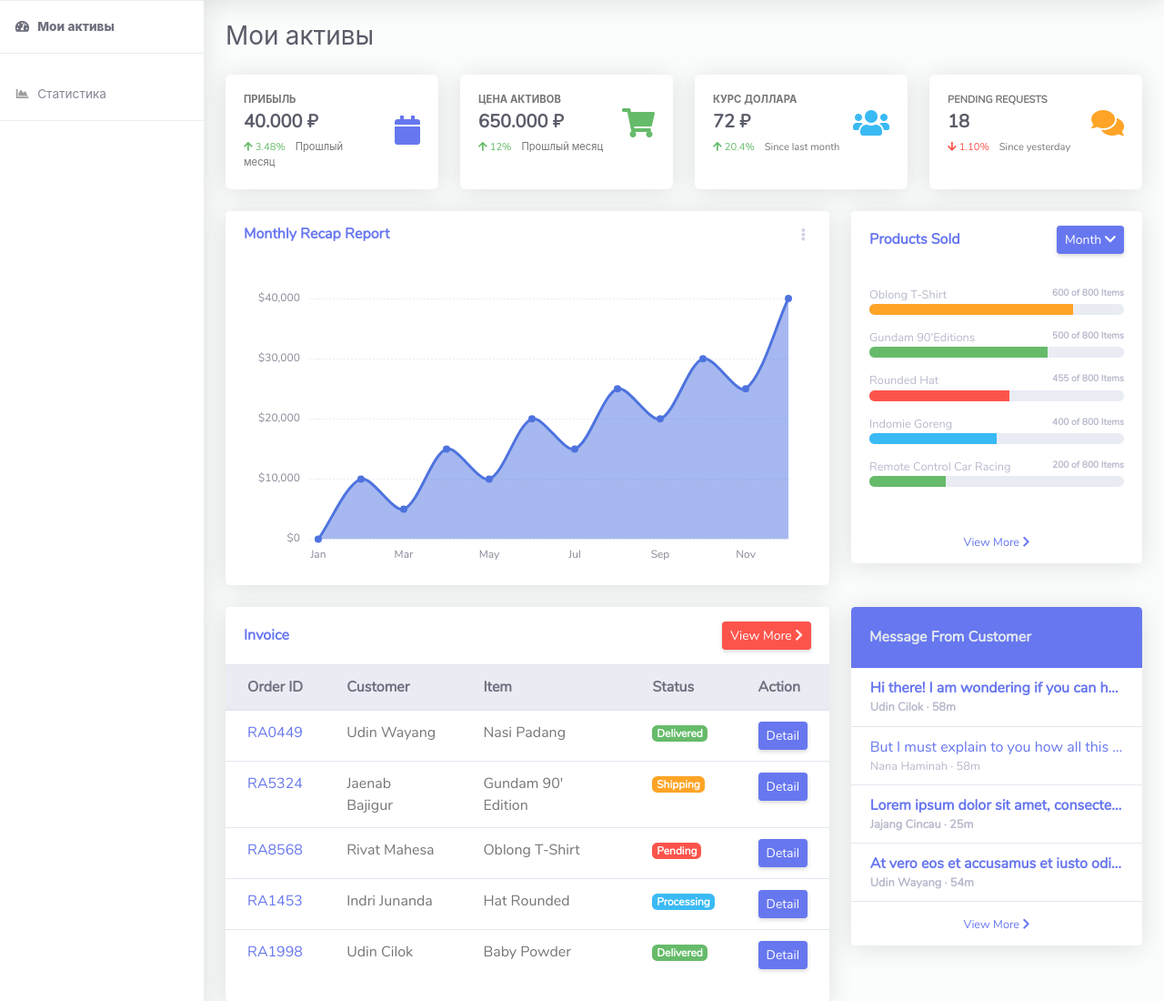
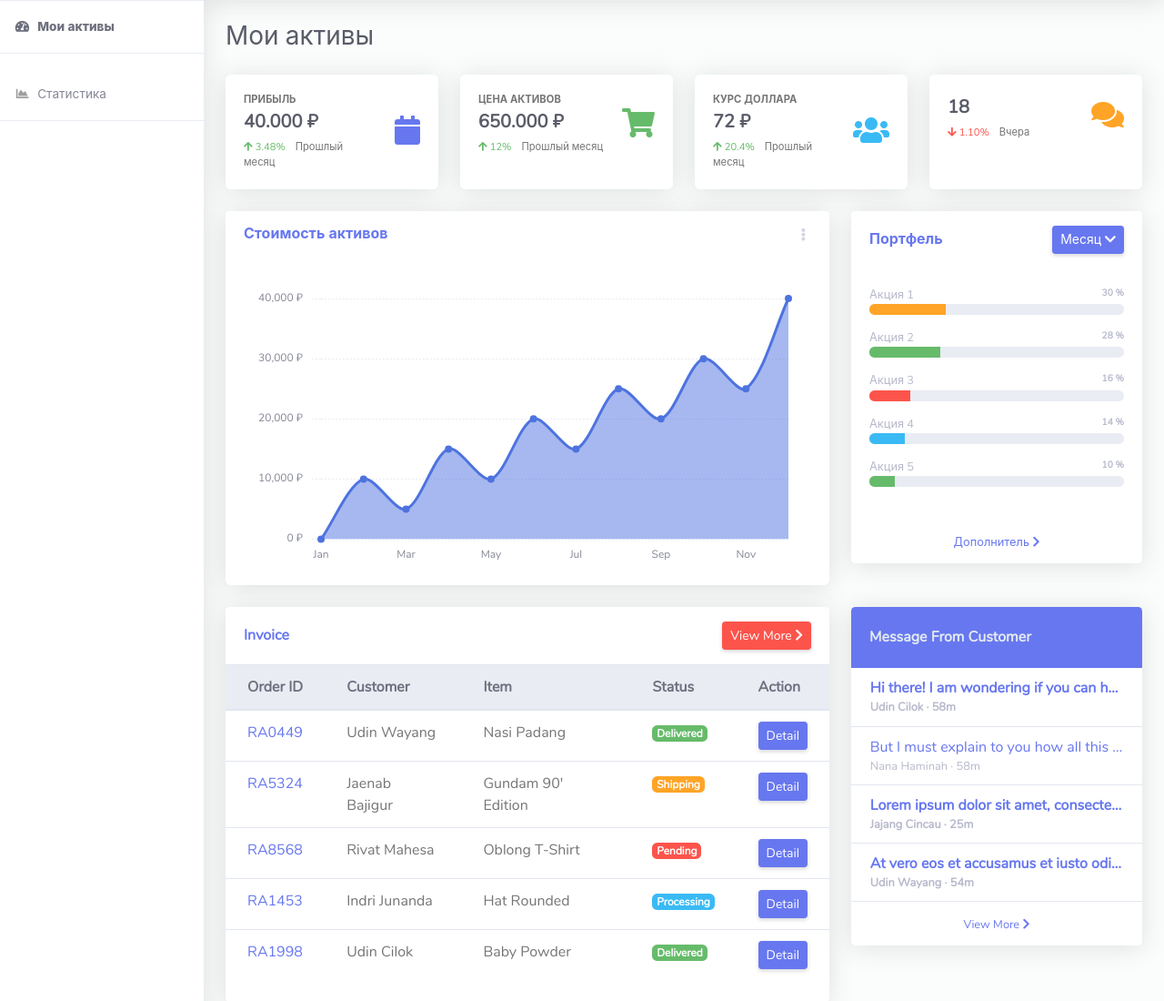
Before and after one commit to PythonTrip/DB_fintech_accenture, a Django app: page / in a window 1280 px wide. Shown: the part 70-1170 px from the top of the page at 91% size. Run offline with Django 3.2, Linux system fonts and the light colour scheme; some libraries are stand-ins or nearby versions.

Commit message:
Cost and portfolio graphics

```diff
--- a/static/js/demo/chart-area-demo.js
+++ b/static/js/demo/chart-area-demo.js
@@ -78,7 +78,7 @@ var myLineChart = new Chart(ctx, {
           padding: 10,
           // Include a dollar sign in the ticks
           callback: function(value, index, values) {
-            return '$' + number_format(value);
+            return number_format(value) + ' ₽';
           }
         },
         gridLines: {
--- a/templates/index.html
+++ b/templates/index.html
@@ -291,7 +291,7 @@
                       <div class="h5 mb-0 mr-3 font-weight-bold text-gray-800">72 ₽</div>
                       <div class="mt-2 mb-0 text-muted text-xs">
                         <span class="text-success mr-2"><i class="fas fa-arrow-up"></i> 20.4%</span>
-                        <span>Since last month</span>
+                        <span>Прошлый месяц</span>
                       </div>
                     </div>
                     <div class="col-auto">
@@ -307,11 +307,11 @@
                 <div class="card-body">
                   <div class="row no-gutters align-items-center">
                     <div class="col mr-2">
-                      <div class="text-xs font-weight-bold text-uppercase mb-1">Pending Requests</div>
+                      <div class="text-xs font-weight-bold text-uppercase mb-1"></div>
                       <div class="h5 mb-0 font-weight-bold text-gray-800">18</div>
                       <div class="mt-2 mb-0 text-muted text-xs">
                         <span class="text-danger mr-2"><i class="fas fa-arrow-down"></i> 1.10%</span>
-                        <span>Since yesterday</span>
+                        <span>Вчера</span>
                       </div>
                     </div>
                     <div class="col-auto">
@@ -326,7 +326,7 @@
             <div class="col-xl-8 col-lg-7">
               <div class="card mb-4">
                 <div class="card-header py-3 d-flex flex-row align-items-center justify-content-between">
-                  <h6 class="m-0 font-weight-bold text-primary">Monthly Recap Report</h6>
+                  <h6 class="m-0 font-weight-bold text-primary">Стоимость активов</h6>
                   <div class="dropdown no-arrow">
                     <a class="dropdown-toggle" href="#" role="button" id="dropdownMenuLink" data-toggle="dropdown"
                       aria-haspopup="true" aria-expanded="false">
@@ -334,11 +334,11 @@
                     </a>
                     <div class="dropdown-menu dropdown-menu-right shadow animated--fade-in"
                       aria-labelledby="dropdownMenuLink">
-                      <div class="dropdown-header">Dropdown Header:</div>
-                      <a class="dropdown-item" href="#">Action</a>
-                      <a class="dropdown-item" href="#">Another action</a>
-                      <div class="dropdown-divider"></div>
-                      <a class="dropdown-item" href="#">Something else here</a>
+                      <div class="dropdown-header">Период</div>
+                      <a class="dropdown-item" href="#">Сегодня</a>
+                      <a class="dropdown-item" href="#">Неделя</a>
+                      <a class="dropdown-item" href="#">Месяц</a>
+                      <a class="dropdown-item" href="#">Год</a>
                     </div>
                   </div>
                 </div>
@@ -353,71 +353,71 @@
             <div class="col-xl-4 col-lg-5">
               <div class="card mb-4">
                 <div class="card-header py-3 d-flex flex-row align-items-center justify-content-between">
-                  <h6 class="m-0 font-weight-bold text-primary">Products Sold</h6>
+                  <h6 class="m-0 font-weight-bold text-primary">Портфель</h6>
                   <div class="dropdown no-arrow">
                     <a class="dropdown-toggle btn btn-primary btn-sm" href="#" role="button" id="dropdownMenuLink"
                       data-toggle="dropdown" aria-haspopup="true" aria-expanded="false">
-                      Month <i class="fas fa-chevron-down"></i>
+                      Месяц <i class="fas fa-chevron-down"></i>
                     </a>
                     <div class="dropdown-menu dropdown-menu-right shadow animated--fade-in"
                       aria-labelledby="dropdownMenuLink">
-                      <div class="dropdown-header">Select Periode</div>
-                      <a class="dropdown-item" href="#">Today</a>
-                      <a class="dropdown-item" href="#">Week</a>
-                      <a class="dropdown-item active" href="#">Month</a>
-                      <a class="dropdown-item" href="#">This Year</a>
+                      <div class="dropdown-header">Период</div>
+                      <a class="dropdown-item" href="#">Сегодня</a>
+                      <a class="dropdown-item" href="#">Неделя</a>
+                      <a class="dropdown-item active" href="#">Месяц</a>
+                      <a class="dropdown-item" href="#">Год</a>
                     </div>
                   </div>
                 </div>
                 <div class="card-body">
                   <div class="mb-3">
-                    <div class="small text-gray-500">Oblong T-Shirt
-                      <div class="small float-right"><b>600 of 800 Items</b></div>
+                    <div class="small text-gray-500">Акция 1
+                      <div class="small float-right"><b>30 %</b></div>
                     </div>
                     <div class="progress" style="height: 12px;">
-                      <div class="progress-bar bg-warning" role="progressbar" style="width: 80%" aria-valuenow="80"
+                      <div class="progress-bar bg-warning" role="progressbar" style="width: 30%" aria-valuenow="30"
                         aria-valuemin="0" aria-valuemax="100"></div>
                     </div>
                   </div>
                   <div class="mb-3">
-                    <div class="small text-gray-500">Gundam 90'Editions
-                      <div class="small float-right"><b>500 of 800 Items</b></div>
+                    <div class="small text-gray-500">Акция 2
+                      <div class="small float-right"><b>28 %</b></div>
                     </div>
                     <div class="progress" style="height: 12px;">
-                      <div class="progress-bar bg-success" role="progressbar" style="width: 70%" aria-valuenow="70"
+                      <div class="progress-bar bg-success" role="progressbar" style="width: 28%" aria-valuenow="28"
                         aria-valuemin="0" aria-valuemax="100"></div>
                     </div>
                   </div>
                   <div class="mb-3">
-                    <div class="small text-gray-500">Rounded Hat
-                      <div class="small float-right"><b>455 of 800 Items</b></div>
+                    <div class="small text-gray-500">Акция 3
+                      <div class="small float-right"><b>16 %</b></div>
                     </div>
                     <div class="progress" style="height: 12px;">
-                      <div class="progress-bar bg-danger" role="progressbar" style="width: 55%" aria-valuenow="55"
+                      <div class="progress-bar bg-danger" role="progressbar" style="width: 16%" aria-valuenow="16"
                         aria-valuemin="0" aria-valuemax="100"></div>
                     </div>
                   </div>
                   <div class="mb-3">
-                    <div class="small text-gray-500">Indomie Goreng
-                      <div class="small float-right"><b>400 of 800 Items</b></div>
+                    <div class="small text-gray-500">Акция 4
+                      <div class="small float-right"><b>14 %</b></div>
                     </div>
                     <div class="progress" style="height: 12px;">
-                      <div class="progress-bar bg-info" role="progressbar" style="width: 50%" aria-valuenow="50"
+                      <div class="progress-bar bg-info" role="progressbar" style="width: 14%" aria-valuenow="14"
                         aria-valuemin="0" aria-valuemax="100"></div>
                     </div>
                   </div>
                   <div class="mb-3">
-                    <div class="small text-gray-500">Remote Control Car Racing
-                      <div class="small float-right"><b>200 of 800 Items</b></div>
+                    <div class="small text-gray-500">Акция 5
+                      <div class="small float-right"><b>10 %</b></div>
                     </div>
                     <div class="progress" style="height: 12px;">
-                      <div class="progress-bar bg-success" role="progressbar" style="width: 30%" aria-valuenow="30"
+                      <div class="progress-bar bg-success" role="progressbar" style="width: 10%" aria-valuenow="10"
                         aria-valuemin="0" aria-valuemax="100"></div>
                     </div>
                   </div>
                 </div>
                 <div class="card-footer text-center">
-                  <a class="m-0 small text-primary card-link" href="#">View More <i
+                  <a class="m-0 small text-primary card-link" href="#">Дополнитель <i
                       class="fas fa-chevron-right"></i></a>
                 </div>
               </div>
```
